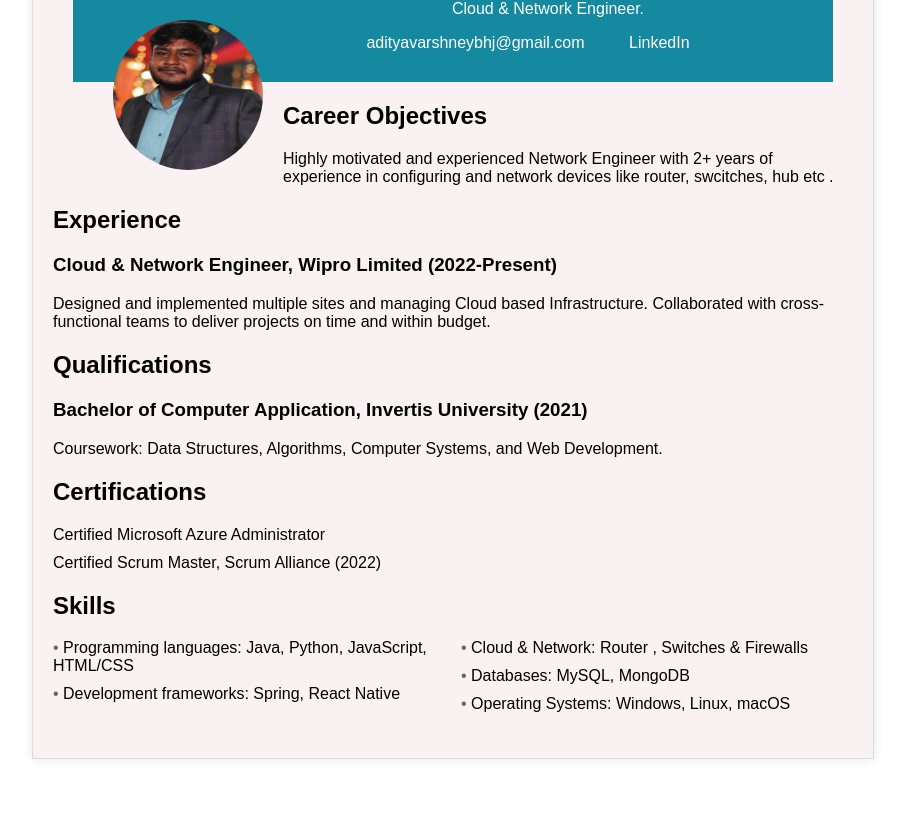
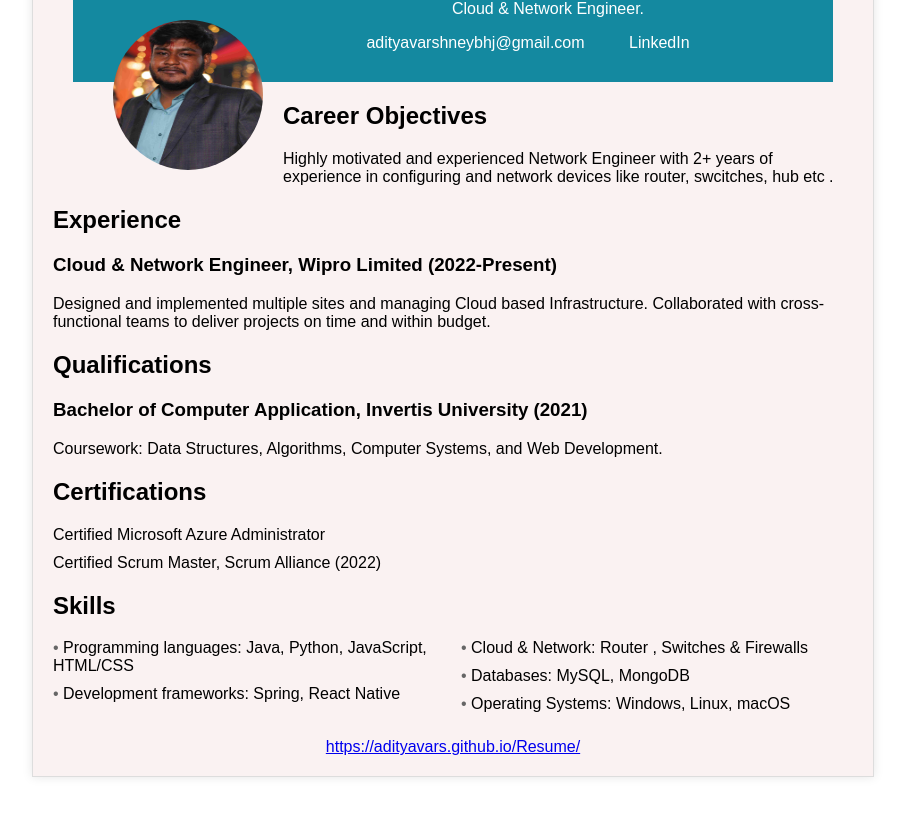
Before and after one commit to adityavars/Resume, a plain HTML site: page index.html in a window 1280 px wide. Shown: the part 159-974 px from the top of the page, without its empty margins (187-1092 px from the left). Drawn offline with Linux system fonts and the light colour scheme.

Commit message:
Update index.html

```diff
--- a/index.html
+++ b/index.html
@@ -56,6 +56,7 @@
 				<li>Operating Systems: Windows, Linux, macOS</li>
 			</ul>
 		</section>
+		<center><a href = "https://adityavars.github.io/Resume/">https://adityavars.github.io/Resume/</a></center>
 	</div>
 </body>
 </html>
```
